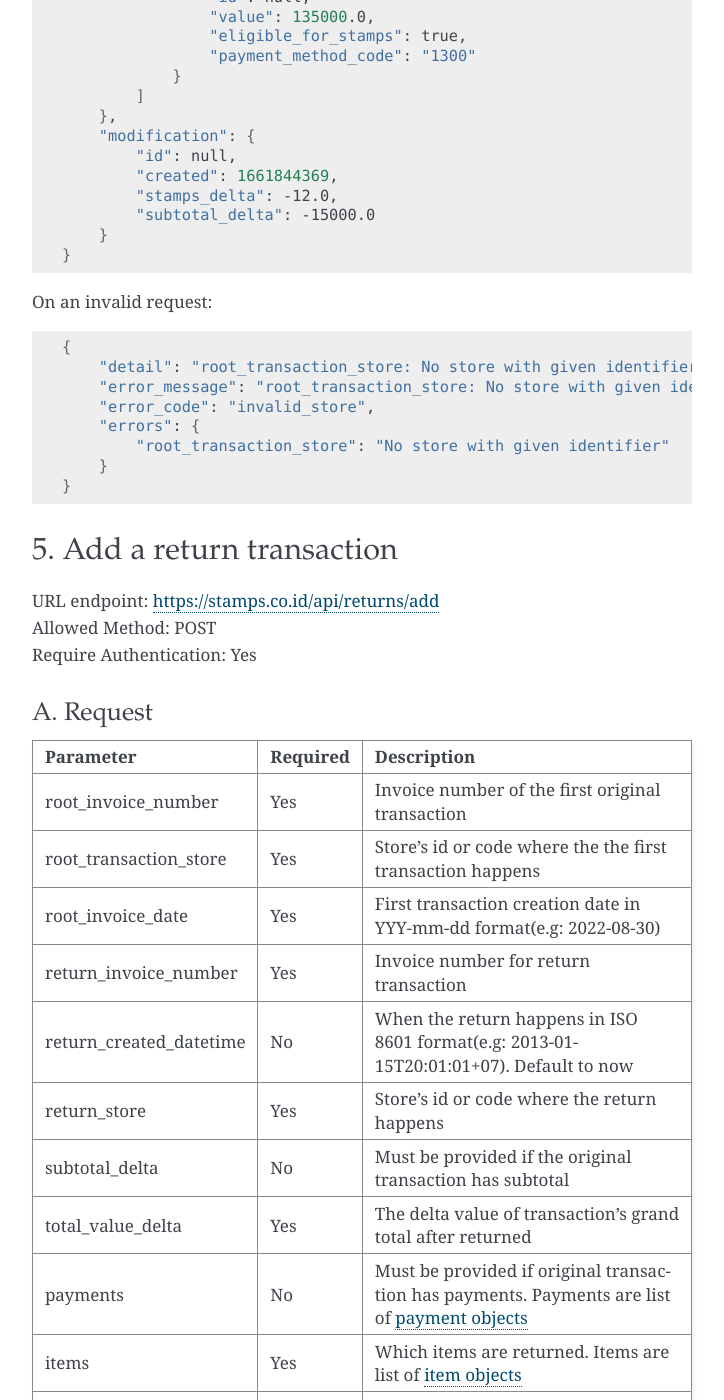
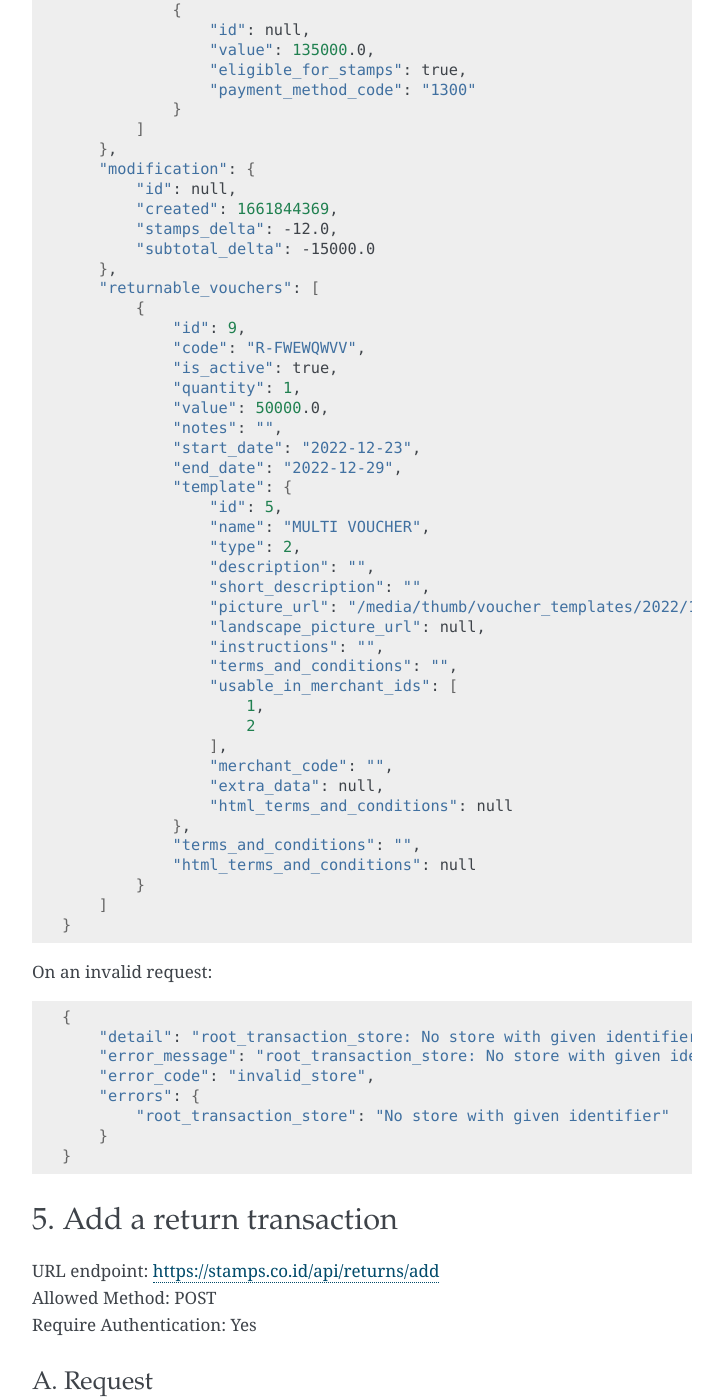
Before and after one commit to ui/stamps-api-docs, a Sphinx documentation site: the page built from source/klg_api.rst, in a window 1280 px wide and 1400 px high, scrolled down 9115 px. Shown: the whole window, without its empty margins (388-1112 px from the left). Built offline with Sphinx 7.4.7, drawn with Linux system fonts in a browser that asks for light colours; some of the changed text lies outside the part shown.

Commit message:
add response

```diff
--- a/source/klg_api.rst
+++ b/source/klg_api.rst
@@ -297,6 +297,7 @@ root_transaction     Information about the first original transaction
 original_transaction Information about the previous transaction
 modified_transaction Information about the new transaction after return happens
 modication           Information about the modified data of the original transaction
+returnable_vouchers  Information about what vouchers will be returned
 ==================== ===========================================================================
 
 
@@ -438,7 +439,39 @@ On a successful API call:
             "created": 1661844369,
             "stamps_delta": -12.0,
             "subtotal_delta": -15000.0
-        }
+        },
+        "returnable_vouchers": [
+            {
+                "id": 9,
+                "code": "R-FWEWQWVV",
+                "is_active": true,
+                "quantity": 1,
+                "value": 50000.0,
+                "notes": "",
+                "start_date": "2022-12-23",
+                "end_date": "2022-12-29",
+                "template": {
+                    "id": 5,
+                    "name": "MULTI VOUCHER",
+                    "type": 2,
+                    "description": "",
+                    "short_description": "",
+                    "picture_url": "/media/thumb/voucher_templates/2022/12/9/uploaded_image_2022_12_09_03_38_21_252743_size_400.webp",
+                    "landscape_picture_url": null,
+                    "instructions": "",
+                    "terms_and_conditions": "",
+                    "usable_in_merchant_ids": [
+                        1,
+                        2
+                    ],
+                    "merchant_code": "",
+                    "extra_data": null,
+                    "html_terms_and_conditions": null
+                },
+                "terms_and_conditions": "",
+                "html_terms_and_conditions": null
+            }
+        ]
     }
 
 On an invalid request:
@@ -534,6 +567,7 @@ root_transaction     Information about the first original transaction
 original_transaction Information about the previous transaction
 modified_transaction Information about the new transaction after return happens
 modication           Information about the modified data of the original transaction
+returned_vouchers    Information about what vouchers are returned
 ==================== ===========================================================================
 
 
@@ -679,7 +713,39 @@ On a successful API call:
                 "merchant_code": "M-ABC",
                 "extra_data": null,
             }
-        }
+        },
+        "returned_vouchers": [
+            {
+                "id": 9,
+                "code": "R-ZLT2ULER",
+                "is_active": true,
+                "quantity": 1,
+                "value": 50000.0,
+                "notes": "",
+                "start_date": "2022-12-23",
+                "end_date": "2022-12-29",
+                "template": {
+                    "id": 5,
+                    "name": "MULTI VOUCHER",
+                    "type": 2,
+                    "description": "",
+                    "short_description": "",
+                    "picture_url": "/media/thumb/voucher_templates/2022/12/9/uploaded_image_2022_12_09_03_38_21_252743_size_400.webp",
+                    "landscape_picture_url": null,
+                    "instructions": "",
+                    "terms_and_conditions": "",
+                    "usable_in_merchant_ids": [
+                        1,
+                        2
+                    ],
+                    "merchant_code": "",
+                    "extra_data": null,
+                    "html_terms_and_conditions": null
+                },
+                "terms_and_conditions": "",
+                "html_terms_and_conditions": null
+            }
+        ]
     }
 
 On an invalid request:
@@ -706,6 +772,7 @@ Parameter                      Required    Description
 ============================== =========== ===================================================================
 payment_method                 Yes         Payment method code
 value                          Yes         Nominal of payment, must be negative
+voucher_code                   No          Will issue a new voucher with corresponding `value`
 ============================== =========== ===================================================================
 
 Item Object
```
